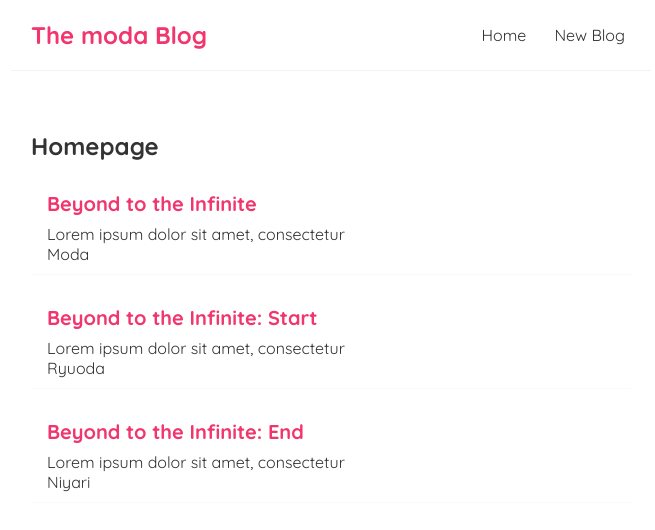
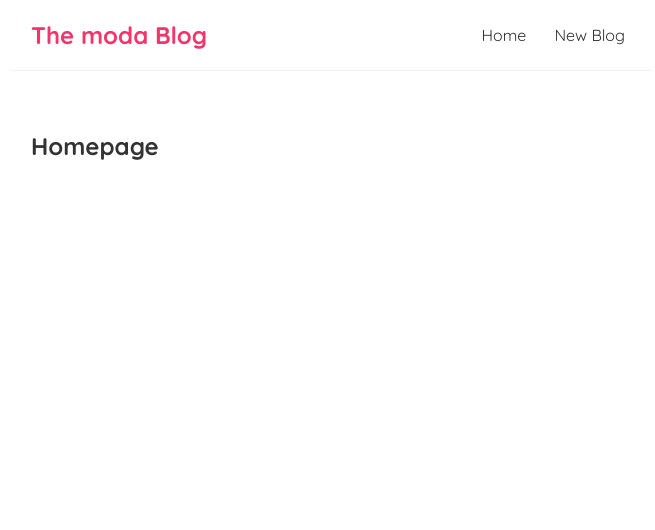
Before and after one commit to MarkRyuo/MicroBlog, a React (Vite) app: page / in a window 1280 px wide. Shown: the top 530 px of the page, without its empty margins (309-964 px from the left). Built offline with nearby package versions, Linux system fonts and the light colour scheme.

Commit message:
Subject : Body

```diff
--- a/src/pages/Home.jsx
+++ b/src/pages/Home.jsx
@@ -16,15 +16,6 @@ const Home = () => {
         <div className="home">
             <h2>Homepage</h2>
 
-            <div>
-                {blogs.map((blog) => (
-                    <div className="blog-preview" key={blog.id}>
-                        <h2>{blog.title}</h2>
-                        <p>{blog.body}</p>
-                        <p>{blog.author}</p>
-                    </div>
-                ))}
-            </div>
 
         </div>
     );
```
